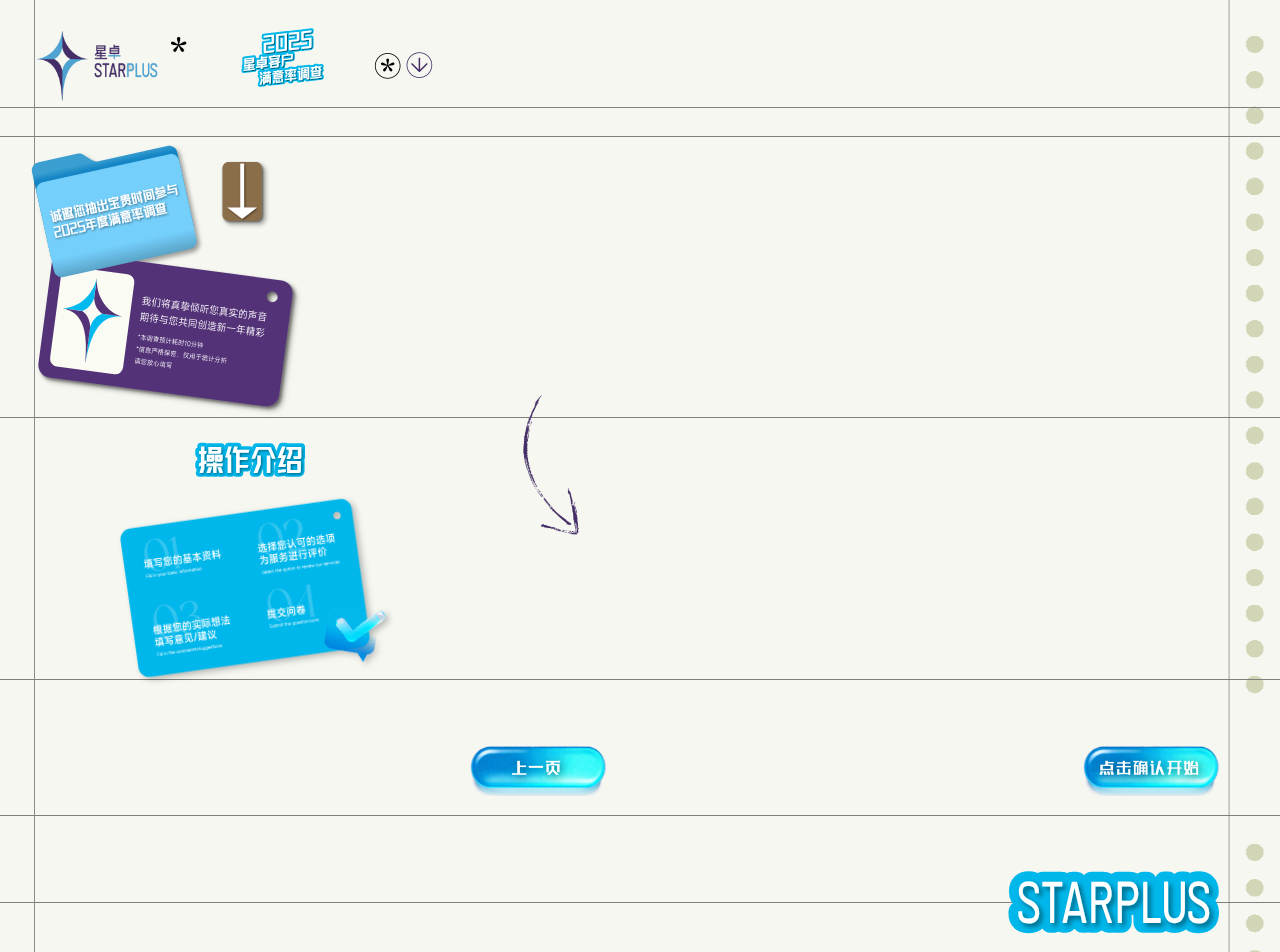
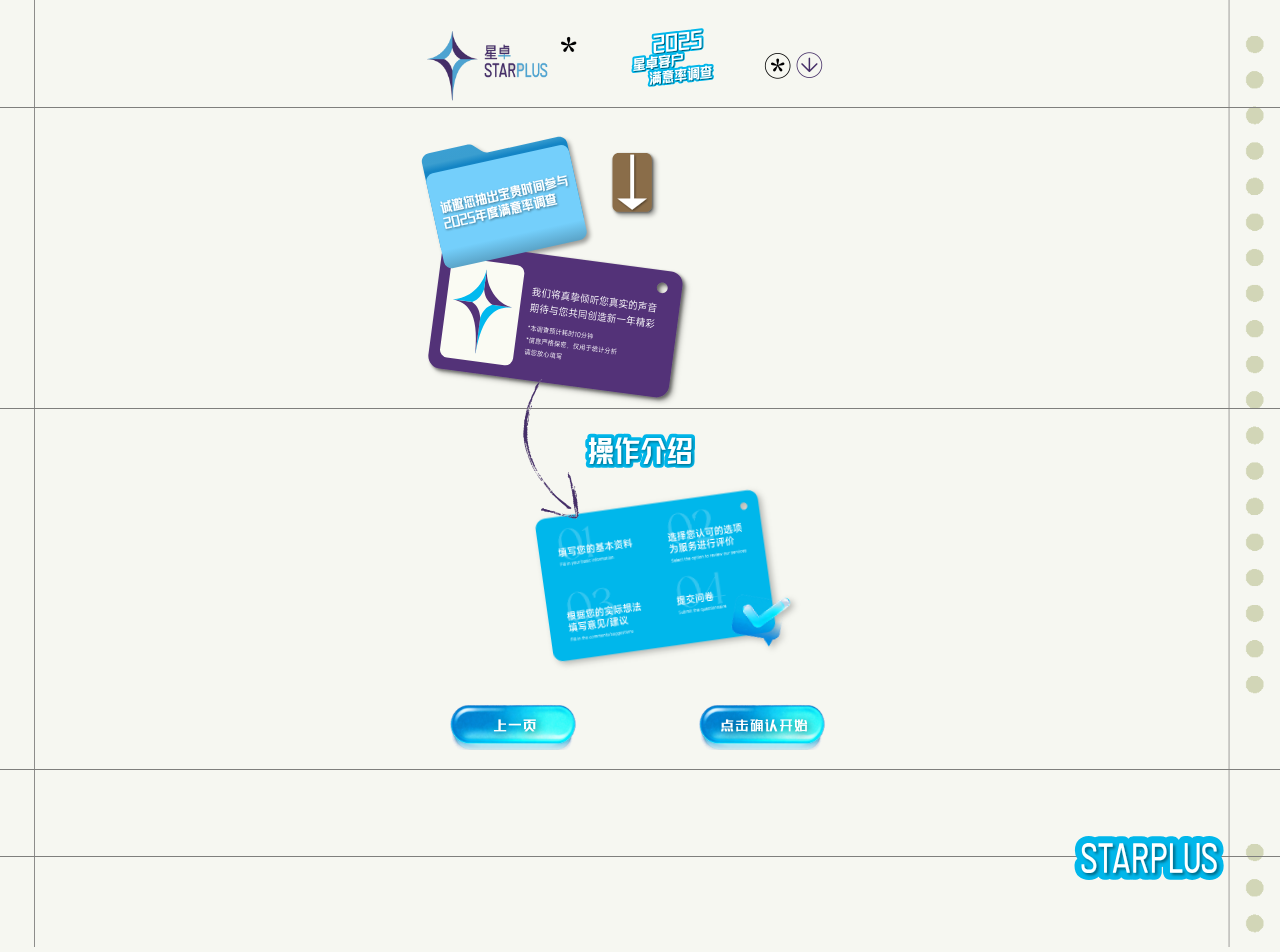
Before and after one commit to cowbook/starplus, a Vue app in the folder client/: page /page2 in a window 1280 px wide. Shown: the top 952 px of the page. Built offline with nearby package versions, Linux system fonts and the light colour scheme; a web font is replaced by a local one.

Commit message:
页面优化

```diff
--- a/client/src/views/Home.vue
+++ b/client/src/views/Home.vue
@@ -1,15 +1,28 @@
 <template>
-  <div class="page-bg" @click="goNext">
-  <div class="page appear-container">
+  <div class="page-bg appear-container" @click="goNext">
+
+
+
+
     <header class="hero appear-item" data-delay="0.1">
 
       <div class="hero-top bg-line">
+
+        <div class="row">
           <img class="logo" :src="logo" alt="STARPLUS Logo" />
           <img class="year" :src="year" alt="2025" />
         </div>
 
-      <div style="height:290px;" class="bg-line">
+      </div>
+
+      <div  class="bg-line">
+
+        <div class="row" style="justify-content: center;">
+
+          <div>
+
             <img class="title" :src="mainText" alt="客户满意率调查" />
+
 
             <div class="icon-group">
 
@@ -17,27 +30,27 @@
               <img class="clickicon" :src="clickicon" alt="Card Background" />
 
             </div>
-
+          </div>
+        </div>
       </div>
     </header>
 
     <main class="content bg-line appear-item" data-delay="0.25">
 
+      <div class="row">
+        <div style="margin:0 auto;">
           <img class="card" :src="card" alt="Card Background" />
-
-
           <img class="fold" :src="fold" alt="Card Background" />
-
-
-
-
+        </div>
+      </div>
 
     </main>
 
-    <footer style="height: 169px;width:100%">
+    <footer style="height: 69px;width:100%">
+      <div class="row">
         <img class="footer-decor appear-item" data-delay="0.4" :src="starplus" alt="STARPLUS" />
+      </div>
     </footer>
-  </div>
   </div>
 </template>
 
@@ -76,7 +89,7 @@
     // 下一帧添加类，让 transition 生效
     this.$nextTick(() => {
       setTimeout(() => {
-        document.querySelector('.page')?.classList.add('appeared')
+        document.querySelector('.page-bg')?.classList.add('appeared')
       }, 1000)  // 轻微延迟更自然
     })
   },
@@ -113,7 +126,6 @@
 
 .icon-group{
   margin-top:-30px;
-  padding:0 50px;
   display: flex;
   justify-content: space-between;
   align-items: center;
@@ -134,9 +146,27 @@
 
 }
 
+
+.row{
+    margin:0 auto;
+    max-width:500px;
+    width:100%;
+    box-sizing: border-box;
+    padding:10px 55px 0px 35px;
+    display: flex;
+    align-items: flex-start;
+    justify-content: space-between;
+  }
+
+
 .page-bg {
   height: 100%;
   width: 100%;
+
+  background-image: url('../assets/page1_bg_left.png');
+  background-position: left top;
+  background-repeat: repeat-y;
+
   /*
   background-position: left top;
   background-repeat: repeat-x;
@@ -156,8 +186,7 @@
 
 .page {
 
-  background-image: url('../assets/page1_bg_left.png');
-  background-position: left top;
+
   background-repeat: no-repeat;
   width: 100%;
   max-width: 500px; /* 设计稿 500px */
@@ -171,7 +200,6 @@
 
 .hero {
   width: 100%;
-  max-width: 840px;
   text-align: center;
 }
 
@@ -185,17 +213,20 @@
 }
 
 .logo {
+  margin-top:-10px;
   width: 130px;
-  margin-left:50px;
+  margin-left:15px;
 }
 
 .year {
-  width: 160px;
+  max-width: 160px;
+  width:50%;
   margin-right: 50px;
 }
 
 .title {
-  width: 330px;
+  max-width: 330px;
+  width:90%;
   margin: 0 auto;
   display: block;
 }
@@ -206,14 +237,14 @@
   width: 100%;
   margin:0;
   height: 300px;
+  padding-bottom: 40px;
 }
 
 .card {
-
   display: block;
   z-index: 100;
   position: relative;
-  left:29px;
+  left:-19px;
   top:-20px;
   width: 210px;
 
@@ -223,8 +254,11 @@
 
 .fold{
   position: relative;
-  top: -110px;
+  top: -70px;
+  left:30px;
   width: 240px;
+  filter: drop-shadow(3px 3px 2px rgba(0, 0, 0, 0.36));
+
 }
 
 .card-bg {
@@ -289,7 +323,7 @@
 .footer-decor {
   display: block;
   width: 150px;
-  margin:-28px auto 0 60px;
+  margin:-28px auto 0 10px;
 }
 
 
--- a/client/src/views/Page2.vue
+++ b/client/src/views/Page2.vue
@@ -24,21 +24,22 @@
 
       </div>
 
-      <div class="segment seg2"></div>
 
       <div class="segment seg3 appear-item" data-delay="0.25">
+        <div class="row">
         <img class="main" :src="main" alt="主要内容" />
+        </div>
       </div>
 
 
 
     <main class="content">
 
-      <div class="segment">
+      <div class="segment" style="padding-bottom: 20px;">
         <div class="row">
 
 
-          <img class="p3-title appear-item" :src="p3_title" alt="主要内容" data-delay="0.1"/>
+          <img class="p3-title appear-item" :src="p3_title" alt="操作介绍" data-delay="0.1"/>
 
 
         </div>
@@ -46,7 +47,29 @@
         <div class="card-col appear-item" data-delay="0.1">
 
           <img class="card" :src="c1" alt="c1" />
+          <img class="arrow" :src="arrow" alt="箭头" />
+
         </div>
+
+
+        <div class="row" style="box-sizing: border-box; padding:0 60px 0 30px;margin-top:-70px;display:flex;flex-wrap:nowrap;justify-content:space-between;">
+
+          <div style="margin-right:40px;">
+            <div class="blue-btn" @click.stop="goBack()" style="z-index:100;position:relative;left:27px;">
+              上一页
+            </div>
+          </div>
+
+          <div style="">
+            <div class="blue-btn" @click="goNext()">
+              点击确认开始
+            </div>
+          </div>
+        </div>
+
+
+
+
 
 
       </div>
@@ -54,32 +77,12 @@
 
 
 
-      <img class="arrow" :src="arrow" alt="箭头" />
 
 
     </main>
 
 
-      <div class="segment seg4 appear-item" data-delay="0.1">
 
-
-
-
-        <div style="display:flex">
-
-          <div class="blue-btn" @click.stop="goBack()" style="z-index:100;position:relative;left:27px;">
-            上一页
-          </div>
-
-          <div class="blue-btn" @click="goNext()">
-            点击确认开始
-          </div>
-
-        </div>
-
-
-
-      </div>
       <div class="segment seg5 appear-item" data-delay="0.4" >
 
 
@@ -87,8 +90,8 @@
 
 
       </div>
-      <div class="segment seg6">
-      </div>
+      <div style="height:90px"></div>
+
     </div>
 
 
@@ -105,7 +108,6 @@
 import logo from '../assets/page2_logo_top_left.png'
 import textTop from '../assets/page_title.svg'
 import main from '../assets/page2_main2.svg'
-import btnStart from '../assets/page2_btnstart.svg'
 import arrow from '../assets/page2_arrow.png'
 import btnStar from '../assets/page2_btnstar_topright.png'
 import btnDown from '../assets/page2_btndown_topright.png'
@@ -125,7 +127,6 @@
       logo,
       textTop,
       main,
-      btnStart,
       btnStar,
       btnDown,
       arrow,
@@ -162,16 +163,16 @@
 
 
 .blue-btn {
-  margin: -35px 60px 0 auto;
-  width: 140px;
-  height: 55px;
-  line-height: 55px;
+  padding:0 0 0 4px;
+  width: 130px;
+  height: 50px;
+  line-height: 50px;
   background-image: url('../assets/blue_btn.png');
   background-repeat: no-repeat;
-  background-size: 140px auto;
+  background-size: 130px auto;
   color: white;
 
-  font-size: 14px;
+  font-size: 12px;
   font-family: 'MyHeiTi', yahei, Microsoft YaHei, Helvetica, Arial, sans-serif;
   text-align: center;
   cursor: pointer;
@@ -233,7 +234,7 @@
 
     max-width:500px;
     width:100%;
-
+    margin:0 auto;
     padding:20px 0px 0px 0px;
     display: flex;
     align-items: flex-start;
@@ -256,8 +257,8 @@
 
 .card {
   position: relative;
-  left:90px;
-  width: 260px;
+  left:40px;
+  width: 250px;
   height: auto;
   display: block;
   margin: 20px 10px;
@@ -268,7 +269,7 @@
 
 
 .card-col {
-  margin: 0 auto 0 25px;
+  margin: 0 auto;
   width: 300px;
 }
 
@@ -359,7 +360,7 @@
 
 .seg5 {
   height: 87px;
-    text-align: right;
+  text-align: right;
 }
 
 .seg6 {
@@ -371,9 +372,9 @@
 
 .footer-text {
     position: relative;
-    top:40px;
+    top:55px;
     left:-45px;
-    width: 240px;
+    width: 170px;
     height: auto;
 }
 
--- a/client/src/views/Page26.vue
+++ b/client/src/views/Page26.vue
@@ -118,7 +118,6 @@
 import logo from '../assets/page2_logo_top_left.png'
 import textTop from '../assets/page_title.svg'
 import main from '../assets/page2_main2.svg'
-import btnStart from '../assets/page2_btnstart.svg'
 import arrow from '../assets/page2_arrow.png'
 import btnStar from '../assets/page2_btnstar_topright.png'
 import btnDown from '../assets/page2_btndown_topright.png'
@@ -149,7 +148,6 @@
       logo,
       textTop,
       main,
-      btnStart,
       btnStar,
       btnDown,
       arrow,
--- a/client/src/views/Page4.vue
+++ b/client/src/views/Page4.vue
@@ -127,7 +127,6 @@
 
 import logo from '../assets/page2_logo_top_left.png'
 import textTop from '../assets/page_title.svg'
-import btnStart from '../assets/page2_btnstart.svg'
 import arrow from '../assets/page2_arrow.png'
 import btnStar from '../assets/page2_btnstar_topright.png'
 import btnDown from '../assets/page2_btndown_topright.png'
@@ -158,7 +157,6 @@
       p1,p2,p3,p4,p4,p5,p6,p7,p8,
       logo,
       textTop,
-      btnStart,
       btnStar,
       btnDown,
       arrow,
@@ -306,7 +304,7 @@
   justify-content: space-between;;
   font-size:13px;
   font-family: 'Heiti', Microsoft YaHei, Helvetica, Arial, sans-serif;
-  padding:10px 40px 0 43px;
+  padding:10px 40px 0 23px;
   font-weight: 800;
   color:#666;
   text-align: left;
@@ -318,7 +316,7 @@
   width:100%;
   display:flex;
   justify-content: space-between;
-  padding: 0 30px 10px 30px;
+  padding: 0 30px 10px 15px;
 
 }
 
@@ -326,7 +324,9 @@
   position: relative;
   display: inline-block;
   width: 170px;
+  margin-right:9px;
   cursor: pointer;
+
 }
 
 .item img {
--- a/client/src/views/Page5.vue
+++ b/client/src/views/Page5.vue
@@ -106,6 +106,9 @@
 
         </div>
 
+        <div class="row">
+
+          <div style="margin:0 auto;">
 
             <div class="footer-zh">
               你的建议对我们很重要<br>
@@ -113,27 +116,39 @@
 
             </div>
 
-
+         <br>
 
             <div class="footer-en">
               Your opinion is valuable to us and your<br>
               feedbacks are highly appreciated
             </div>
 
-
+          </div>
 
         </div>
 
-      <div class="row appear-item" data-delay="0.4">
+      </div>
 
-        <div class="blue-btn" @click="goBack()">
+      <div class="row appear-item" data-delay="0.4" style="padding-bottom:50px;justify-content: center;">
+
+
+
+        <div style="display:flex;justify-content: space-between;width:100%;max-width: 290px;">
+
+          <div style="">
+            <div class="blue-btn" @click.stop="goBack()">
               上一页
+            </div>
+          </div>
+
+          <div>
+            <div class="blue-btn" @click="goNext()">
+              提交
+            </div>
+          </div>
         </div>
 
 
-        <div class="blue-btn" @click="goNext()">
-          提交
-        </div>
       </div>
 
     </div>
@@ -356,17 +371,19 @@
   src: url('../assets/myheiti.woff2') format('woff2');
 }
 
+
+
 .blue-btn {
-  margin: 0px auto 30px auto;
-  width: 140px;
-  height: 55px;
-  line-height: 55px;
+  padding:0 0 0 4px;
+  width: 130px;
+  height: 50px;
+  line-height: 50px;
   background-image: url('../assets/blue_btn.png');
   background-repeat: no-repeat;
-  background-size: 140px auto;
+  background-size: 130px auto;
   color: white;
 
-  font-size: 14px;
+  font-size: 12px;
   font-family: 'MyHeiTi', yahei, Microsoft YaHei, Helvetica, Arial, sans-serif;
   text-align: center;
   cursor: pointer;
@@ -375,6 +392,7 @@
 
   letter-spacing: 2px;
 }
+
 .page5 {
 
   min-height: 100vh;
@@ -436,7 +454,7 @@
 }
 
 .row{
-
+  margin:0 auto;
     max-width:500px;
     width:100%;
     box-sizing: border-box;
@@ -452,6 +470,7 @@
     width:100%;
     box-sizing: border-box;
     padding:20px 65px 20px 45px;
+    margin:0 auto;
 
 }
 .radio-set{
--- a/client/src/views/Page6.vue
+++ b/client/src/views/Page6.vue
@@ -133,7 +133,7 @@
       </div>
 
       <div class="segment" v-else>
-        <div class="row">
+        <div class="row" style="min-width:350px;">
 
           <div class="blue-btn-l" @click="p6_goNext(-1)">
                 上一页
@@ -2154,13 +2154,13 @@
 
 
 .blue-btn-l {
-  margin: 0px auto 30px auto;
-  width: 140px;
-  height: 55px;
-  line-height: 55px;
+  margin: 20px auto 30px auto;
+  width: 120px;
+  height: 48px;
+  line-height: 48px;
   background-image: url('../assets/blue_btn.png');
   background-repeat: no-repeat;
-  background-size: 140px auto;
+  background-size: 120px auto;
   color: white;
 
   font-size: 14px;
```
Also changed, not shown: 1 other file (tests, documents, lock files or other folders). Lines whose indentation alone changed are shown as unchanged.
